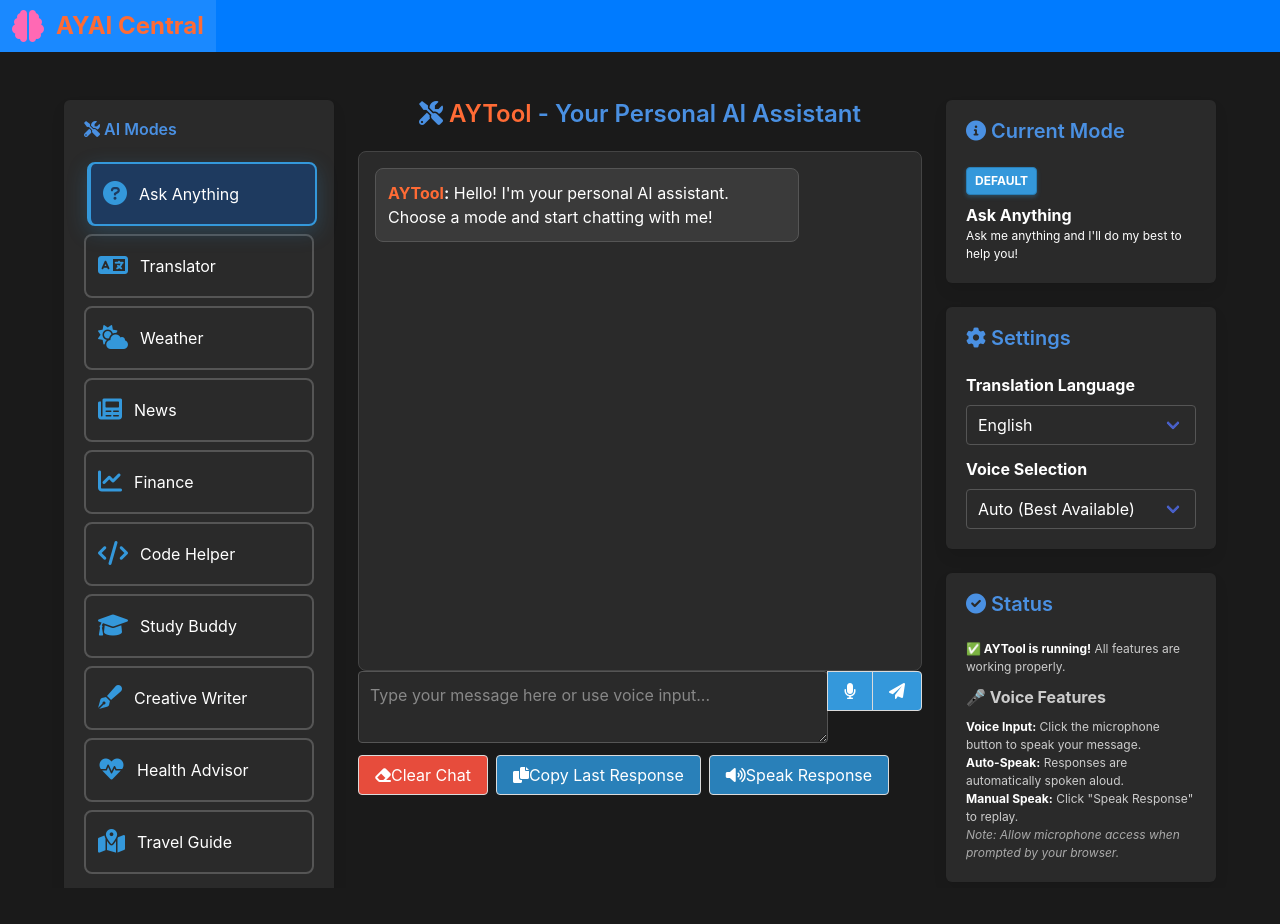
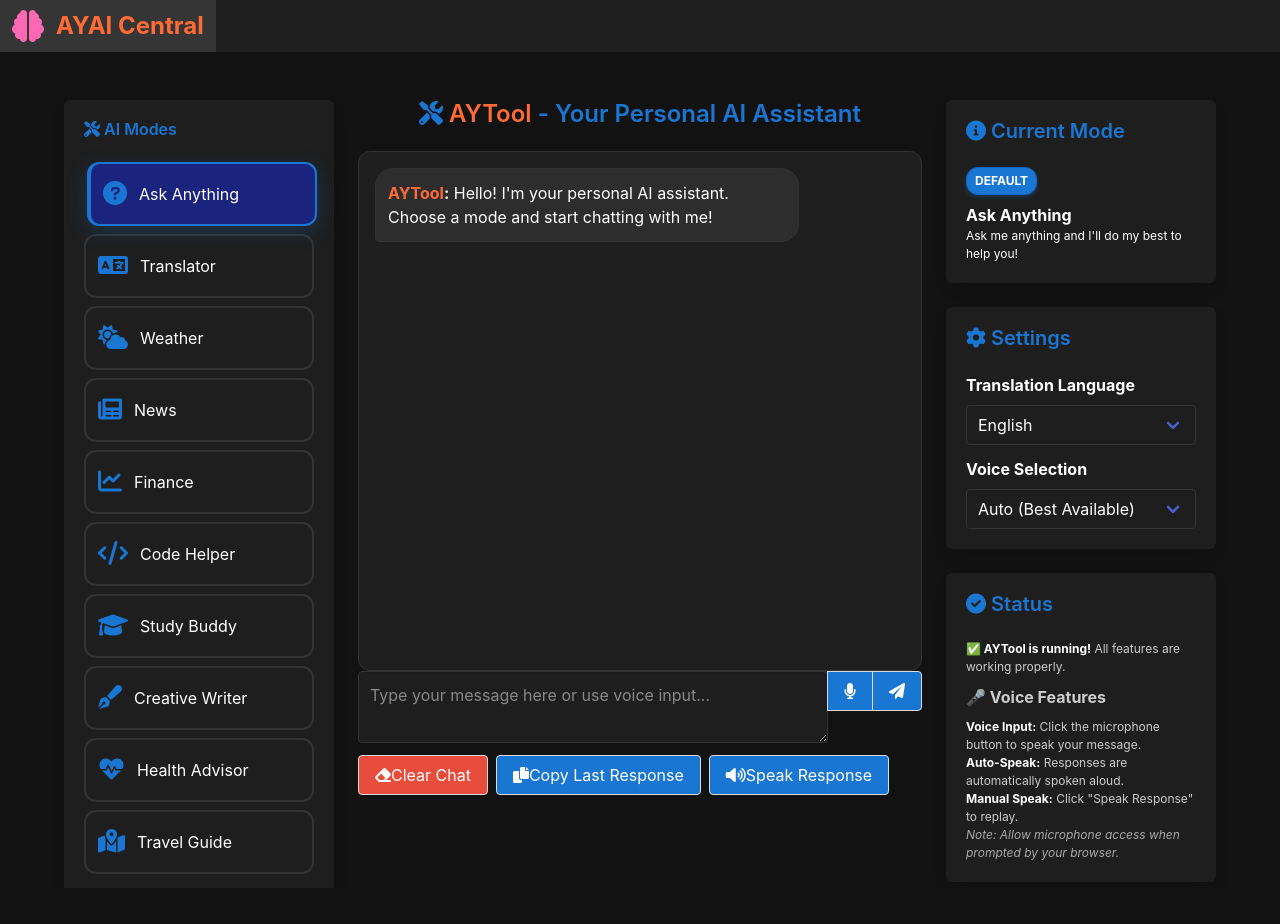
Before and after one commit to atulyadav128/translate, a Flask app: page / in a window 1280 px wide. Run offline with Flask 3, Linux system fonts and the light colour scheme; some libraries are stand-ins or nearby versions.

Commit message:
Apply Material Dark theme with pink brain icon

```diff
--- a/templates/index.html
+++ b/templates/index.html
@@ -7,7 +7,7 @@
 
     <!-- PWA Meta Tags -->
     <meta name="description" content="AYAI Central - AYTool personal AI assistant with voice features">
-    <meta name="theme-color" content="#007BFF">
+    <meta name="theme-color" content="#1976d2">
     <meta name="apple-mobile-web-app-capable" content="yes">
     <meta name="apple-mobile-web-app-status-bar-style" content="default">
     <meta name="apple-mobile-web-app-title" content="AYAI Central">
@@ -21,11 +21,11 @@
     <link rel="stylesheet" href="https://cdnjs.cloudflare.com/ajax/libs/font-awesome/6.0.0/css/all.min.css">
     <style>
         body {
-            background-color: #1a1a1a !important;
+            background-color: #121212 !important;
             color: #ffffff !important;
         }
         .navbar {
-            background-color: #007BFF !important;
+            background-color: #1e1e1e !important;
         }
         .navbar-item {
             color: #ffffff !important;
@@ -36,10 +36,10 @@
         .chat-container {
             height: 65vh;
             overflow-y: auto;
-            border: 1px solid #444444;
-            border-radius: 8px;
+            border: 1px solid #333333;
+            border-radius: 12px;
             padding: 1rem;
-            background-color: #2a2a2a;
+            background-color: #1e1e1e;
         }
         .columns {
             height: 100vh;
@@ -61,27 +61,29 @@
             border-radius: 8px;
         }
         .user-message {
-            background-color: #2C3E50;
+            background-color: #1976d2;
             color: white;
             margin-left: 20%;
+            border-radius: 18px 18px 4px 18px;
         }
         .bot-message {
-            background-color: #3a3a3a;
-            border: 1px solid #555555;
+            background-color: #2d2d2d;
+            border: 1px solid #333333;
             color: #ffffff;
             margin-right: 20%;
+            border-radius: 18px 18px 18px 4px;
         }
         .mode-badge {
             font-size: 0.75rem;
             padding: 0.25rem 0.5rem;
-            border-radius: 4px;
-            background-color: #3498DB;
+            border-radius: 12px;
+            background-color: #1976d2;
             color: white;
             font-weight: bold;
             margin-bottom: 0.5rem;
             display: inline-block;
-            border: 1px solid #2980B9;
-            box-shadow: 0 2px 4px rgba(52,152,219,0.3);
+            border: 1px solid #1565c0;
+            box-shadow: 0 2px 4px rgba(25,118,210,0.3);
         }
         .mode-selector {
             display: flex;
@@ -91,12 +93,12 @@
         }
         .mode-card {
             padding: 0.75rem;
-            border: 2px solid #555555;
-            border-radius: 8px;
+            border: 2px solid #333333;
+            border-radius: 12px;
             text-align: left;
             cursor: pointer;
             transition: all 0.3s ease;
-            background-color: #2a2a2a;
+            background-color: #1e1e1e;
             color: #ffffff;
             min-height: 60px;
             display: flex;
@@ -104,21 +106,21 @@
             gap: 0.75rem;
         }
         .mode-card:hover {
-            border-color: #3498DB;
-            background-color: #3a3a3a;
+            border-color: #1976d2;
+            background-color: #2d2d2d;
             transform: translateX(3px);
-            box-shadow: 0 4px 12px rgba(52,152,219,0.15);
+            box-shadow: 0 4px 12px rgba(25,118,210,0.15);
         }
         .mode-card.active {
-            border-color: #3498DB;
-            background-color: #1e3a5f;
+            border-color: #1976d2;
+            background-color: #1a237e;
             transform: translateX(3px);
-            box-shadow: 0 6px 20px rgba(52,152,219,0.25);
-            border-left: 4px solid #3498DB;
+            box-shadow: 0 6px 20px rgba(25,118,210,0.25);
+            border-left: 4px solid #1976d2;
         }
         .mode-icon {
             font-size: 1.5rem;
-            color: #3498DB;
+            color: #1976d2;
             flex-shrink: 0;
         }
         .title-section {
@@ -141,48 +143,48 @@
             transform: translateY(0);
         }
         .textarea {
-            background-color: #2a2a2a !important;
-            border-color: #555555 !important;
+            background-color: #1e1e1e !important;
+            border-color: #333333 !important;
             color: #ffffff !important;
         }
         .textarea:focus {
-            border-color: #3498DB !important;
-            box-shadow: 0 0 0 0.125em rgba(52,152,219,0.25) !important;
+            border-color: #1976d2 !important;
+            box-shadow: 0 0 0 0.125em rgba(25,118,210,0.25) !important;
         }
         .textarea::placeholder {
             color: #888888 !important;
         }
         .select select {
-            background-color: #2a2a2a !important;
-            border-color: #555555 !important;
+            background-color: #1e1e1e !important;
+            border-color: #333333 !important;
             color: #ffffff !important;
         }
         .select select:focus {
-            border-color: #3498DB !important;
-            box-shadow: 0 0 0 0.125em rgba(52,152,219,0.25) !important;
+            border-color: #1976d2 !important;
+            box-shadow: 0 0 0 0.125em rgba(25,118,210,0.25) !important;
         }
         .box {
-            background-color: #2a2a2a !important;
-            border-color: #555555 !important;
+            background-color: #1e1e1e !important;
+            border-color: #333333 !important;
             color: #ffffff !important;
         }
         .label {
             color: #ffffff !important;
         }
         .notification {
-            background-color: #2a2a2a !important;
+            background-color: #1e1e1e !important;
             color: #ffffff !important;
-            border-color: #555555 !important;
+            border-color: #333333 !important;
         }
         .title {
             color: #ffffff !important;
         }
         .section-title {
-            color: #4A90E2 !important;
+            color: #1976d2 !important;
             font-weight: 600;
         }
         .section-title i {
-            color: #4A90E2 !important;
+            color: #1976d2 !important;
         }
         .has-text-success {
             color: #4CAF50 !important;
@@ -203,14 +205,14 @@
             color: #aaaaaa !important;
         }
         .modal-content .box {
-            background-color: #2a2a2a !important;
+            background-color: #1e1e1e !important;
             color: #ffffff !important;
         }
         .modal-content p {
             color: #ffffff !important;
         }
         .mode-info {
-            background-color: #2a2a2a !important;
+            background-color: #1e1e1e !important;
             color: #ffffff !important;
         }
         .mode-info p {
@@ -249,7 +251,7 @@
     </style>
 </head>
 <body>
-    <nav class="navbar" style="background-color: #007BFF;">
+    <nav class="navbar" style="background-color: #1e1e1e;">
         <div class="navbar-brand">
             <a class="navbar-item" href="/" style="color: #ffffff !important;">
                 <i class="fas fa-brain" style="color: #FF69B4 !important; margin-right: 0.75rem; font-size: 2rem;"></i>
@@ -337,12 +339,12 @@
                             <textarea class="textarea" id="userInput" placeholder="Type your message here or use voice input..." rows="2"></textarea>
                         </div>
                         <div class="control">
-                            <button class="button" id="micBtn" title="Voice Input" style="background-color: #3498DB; color: white;">
+                            <button class="button" id="micBtn" title="Voice Input" style="background-color: #1976d2; color: white;">
                                 <i class="fas fa-microphone"></i>
                             </button>
                         </div>
                         <div class="control">
-                            <button class="button" id="sendBtn" style="background-color: #3498DB; color: white;">
+                            <button class="button" id="sendBtn" style="background-color: #1976d2; color: white;">
                                 <i class="fas fa-paper-plane"></i>
                             </button>
                         </div>
@@ -353,10 +355,10 @@
                         <button class="button" id="clearBtn" style="background-color: #E74C3C; color: white;">
                             <i class="fas fa-eraser"></i> Clear Chat
                         </button>
-                        <button class="button" id="copyBtn" style="background-color: #2980B9; color: white;">
+                        <button class="button" id="copyBtn" style="background-color: #1976d2; color: white;">
                             <i class="fas fa-copy"></i> Copy Last Response
                         </button>
-                        <button class="button" id="speakBtn" title="Speak Last Response" style="background-color: #2980B9; color: white;">
+                        <button class="button" id="speakBtn" title="Speak Last Response" style="background-color: #1976d2; color: white;">
                             <i class="fas fa-volume-up"></i> Speak Response
                         </button>
                     </div>
```
